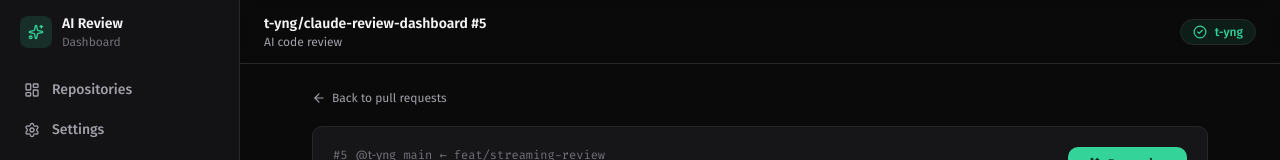
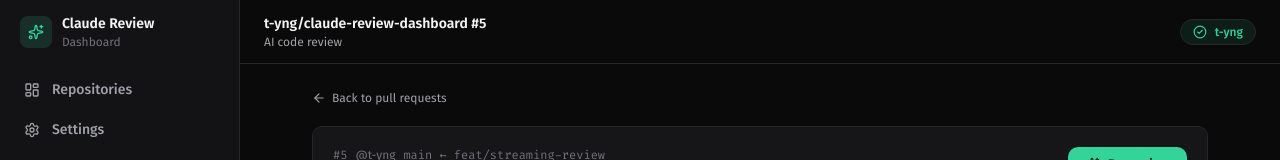
Before and after one commit to t-yng/claude-review-dashboard, a Next.js app: page /demo in a window 1280 px wide. Shown: the top 160 px of the page. Built offline with nearby package versions, Linux system fonts and the light colour scheme; no server answers.

Commit message:
Update AI Review to Claude Review

```diff
--- a/src/app/globals.css
+++ b/src/app/globals.css
@@ -1,7 +1,7 @@
 @import "tailwindcss";
 
 /*
- * AI Review Dashboard — color tokens fixed to a dark theme.
+ * Claude Review Dashboard — color tokens fixed to a dark theme.
  * The base is a deep neutral gray (zinc family), with a single emerald accent.
  * Severity is distinguished as critical=red / warning=amber / info=blue.
  */
--- a/src/components/app/header.tsx
+++ b/src/components/app/header.tsx
@@ -5,7 +5,7 @@
   return (
     <header className="sticky top-0 z-20 flex h-16 items-center justify-between border-b border-border bg-background/80 px-6 backdrop-blur">
       <div className="min-w-0">
-        <h1 className="truncate text-sm font-semibold">{title ?? "AI Review Dashboard"}</h1>
+        <h1 className="truncate text-sm font-semibold">{title ?? "Claude Review Dashboard"}</h1>
         {subtitle ? <p className="truncate text-xs text-muted-foreground">{subtitle}</p> : null}
       </div>
       <AuthStatusIndicator />
--- a/src/components/app/sidebar.tsx
+++ b/src/components/app/sidebar.tsx
@@ -34,7 +34,7 @@
           <Sparkles className="size-4" />
         </div>
         <div className="flex flex-col leading-tight">
-          <span className="text-sm font-semibold">AI Review</span>
+          <span className="text-sm font-semibold">Claude Review</span>
           <span className="text-xs text-subtle">Dashboard</span>
         </div>
       </div>
--- a/src/lib/github/reviews.ts
+++ b/src/lib/github/reviews.ts
@@ -35,7 +35,7 @@
 /** Prepend a severity/category heading to the finding body. */
 function formatBody(item: ReviewItem): string {
   const badge = `**[${item.severity.toUpperCase()} / ${item.category}] ${item.title}**`;
-  return `${badge}\n\n${item.body}\n\n<sub>🤖 AI Review Dashboard</sub>`;
+  return `${badge}\n\n${item.body}\n\n<sub>🤖 Claude Review Dashboard</sub>`;
 }
 
 /**
--- a/src/messages/en.json
+++ b/src/messages/en.json
@@ -1,10 +1,10 @@
 {
   "metadata": {
-    "title": "AI Review Dashboard",
-    "description": "A local tool that lets AI review your PRs and apply only the valuable findings to GitHub."
+    "title": "Claude Review Dashboard",
+    "description": "A local tool that lets Claude review your PRs and apply only the valuable findings to GitHub."
   },
   "common": {
-    "appName": "AI Review Dashboard",
+    "appName": "Claude Review Dashboard",
     "retry": "Retry",
     "open": "Open"
   },
@@ -77,7 +77,7 @@
     "applied": "Applied"
   },
   "progress": {
-    "running": "Running AI review…",
+    "running": "Running Claude review…",
     "aborted": "Review was interrupted",
     "phase": {
       "checkout": "Fetch PR",
--- a/src/messages/ja.json
+++ b/src/messages/ja.json
@@ -1,10 +1,10 @@
 {
   "metadata": {
-    "title": "AI Review Dashboard",
+    "title": "Claude Review Dashboard",
     "description": "AI に PR をレビューさせ、価値ある指摘だけを GitHub へ反映するローカルツール"
   },
   "common": {
-    "appName": "AI Review Dashboard",
+    "appName": "Claude Review Dashboard",
     "retry": "再試行",
     "open": "開く"
   },
```
Also changed, not shown: 3 other files (tests, documents, lock files or other folders).
